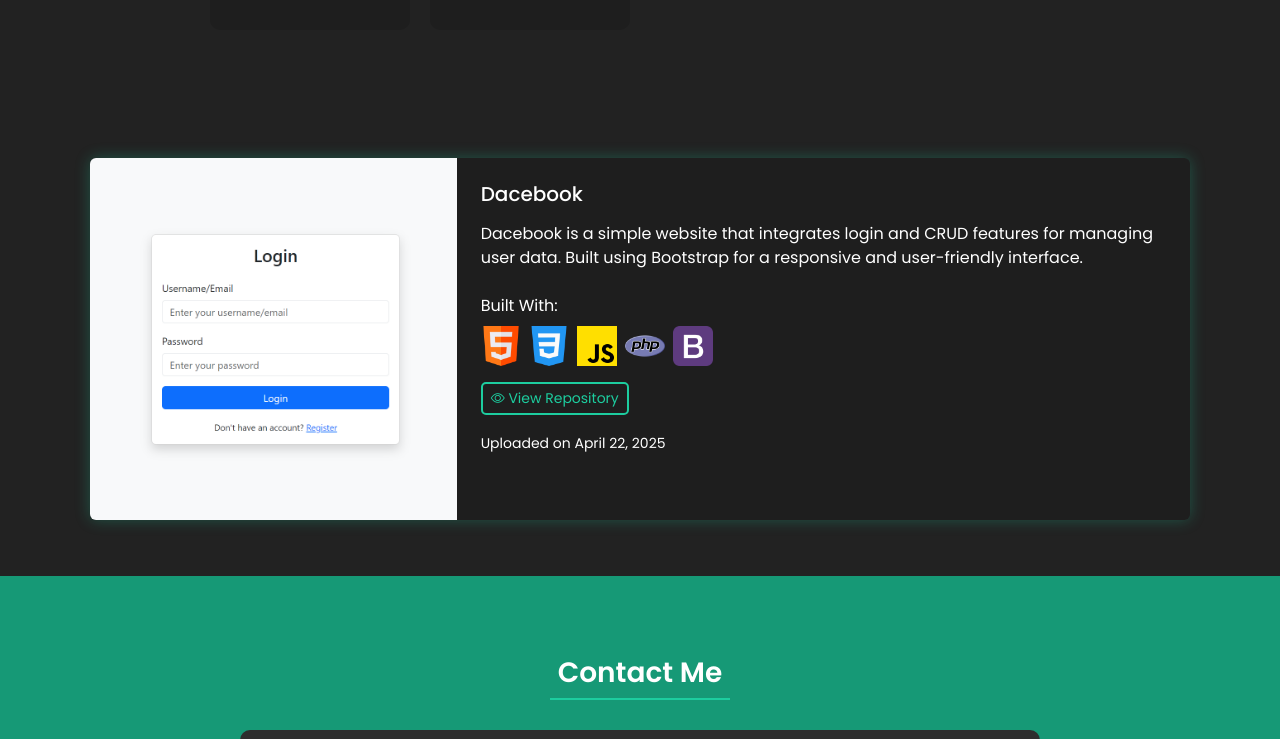
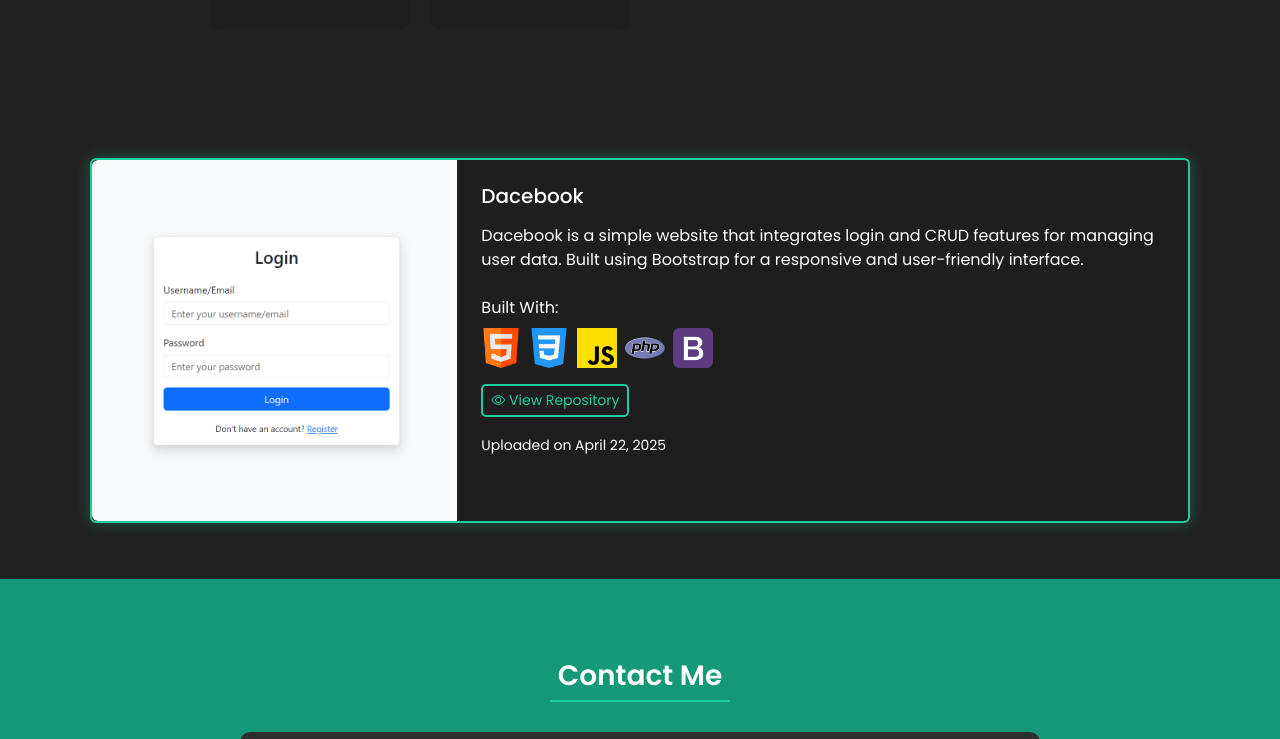
Before and after one commit to michaelandrea123/my-portofolio, a plain HTML site: page index.html in a window 1280 px wide. In both pictures the pointer is over the element 640 px from the left and 2396 px from the top of the page. Shown: the part 2057-2796 px from the top of the page. Drawn offline with nearby package versions, Linux system fonts and the light colour scheme.

Commit message:
Perbaikan Hover Project Card

```diff
--- a/css/layout.css
+++ b/css/layout.css
@@ -230,6 +230,6 @@ main {
 }
 
 .project-card:hover {
-  border: 2px solid #1dcd9f;
-  box-shadow: 0 0 15px rgba(29, 205, 159, 0.3);
+  border: 2px solid #1dcd9f !important;
+  box-shadow: 0 0 15px rgba(29, 205, 159, 0.3) !important;
 }
```
